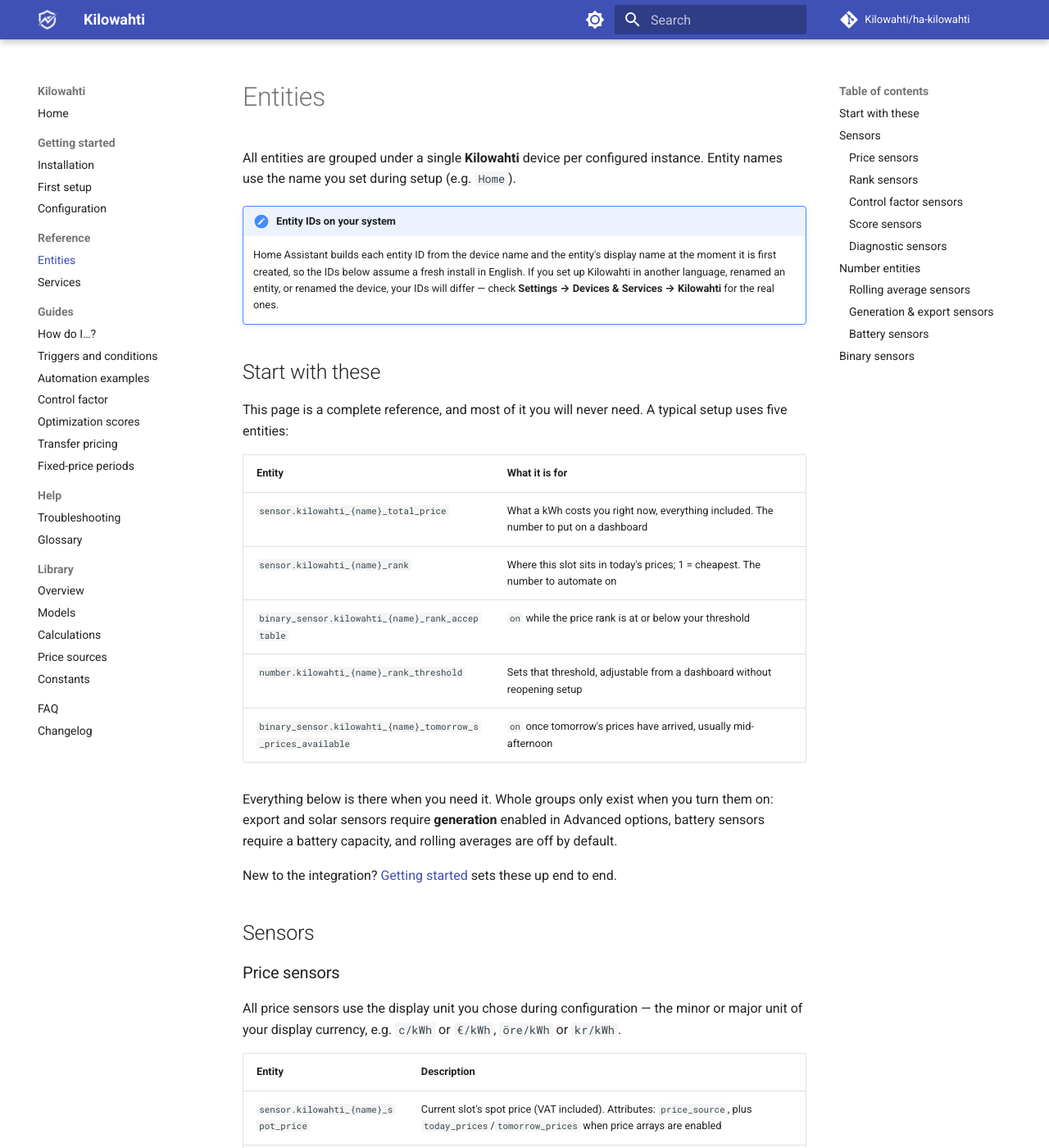
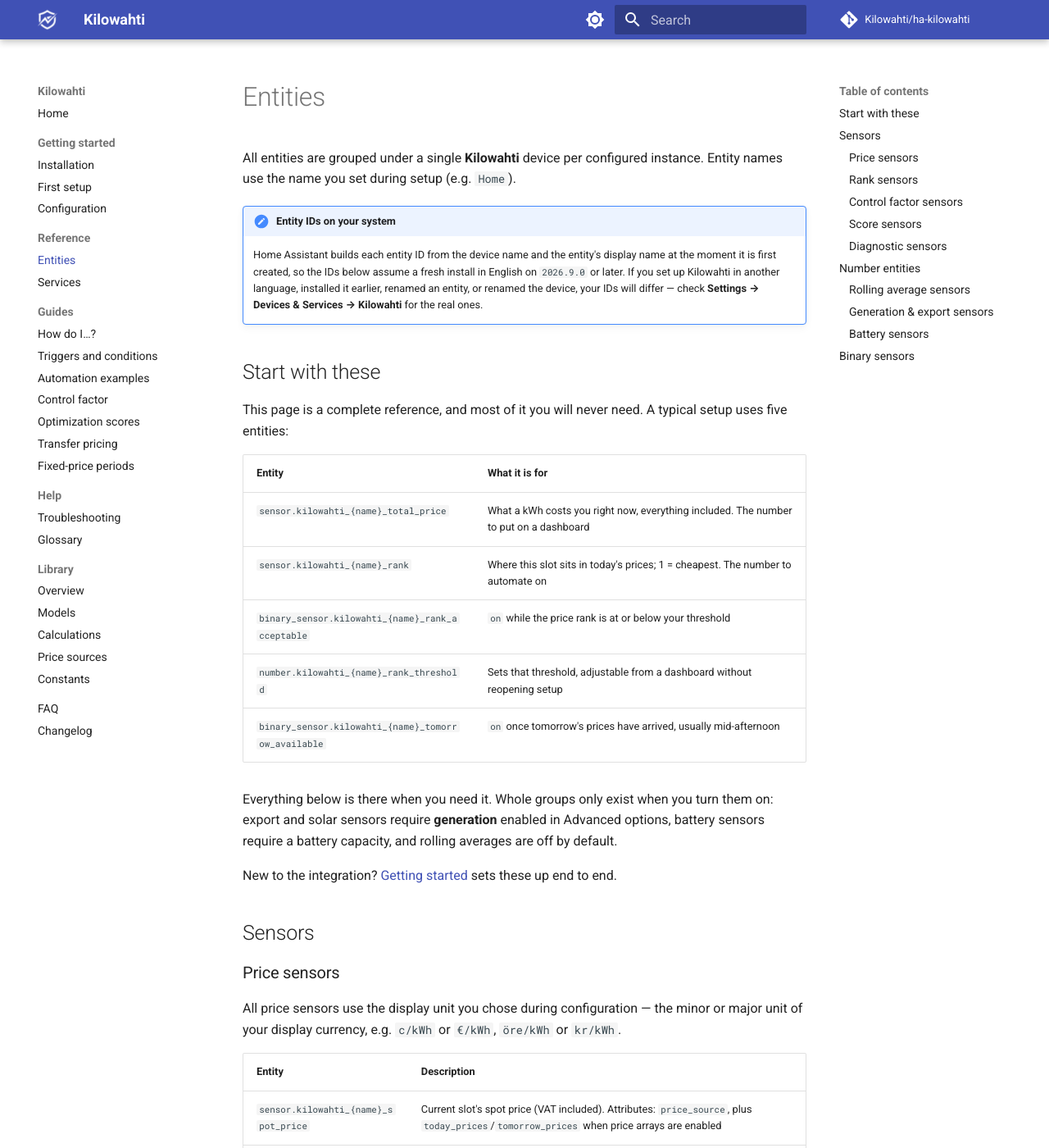
Before and after one commit to Kilowahti/kilowahti-docs, an MkDocs documentation site: the page built from docs/entities.md, in a window 1280 px wide and 1400 px high. Shown: the whole window at 82% size. Built offline with MkDocs 1.6.1 and Material for MkDocs 9.7.7, drawn with Linux system fonts in a browser that asks for light colours; comment, search, counter and statistics services are not loaded; some of the changed text lies outside the part shown.

Commit message:
Use the shortened tomorrow-available entity ID

```diff
--- a/docs/entities.md
+++ b/docs/entities.md
@@ -3,7 +3,7 @@
 All entities are grouped under a single **Kilowahti** device per configured instance. Entity names use the name you set during setup (e.g. `Home`).
 
 !!! note "Entity IDs on your system"
-    Home Assistant builds each entity ID from the device name and the entity's display name at the moment it is first created, so the IDs below assume a fresh install in English. If you set up Kilowahti in another language, renamed an entity, or renamed the device, your IDs will differ — check **Settings → Devices & Services → Kilowahti** for the real ones.
+    Home Assistant builds each entity ID from the device name and the entity's display name at the moment it is first created, so the IDs below assume a fresh install in English on `2026.9.0` or later. If you set up Kilowahti in another language, installed it earlier, renamed an entity, or renamed the device, your IDs will differ — check **Settings → Devices & Services → Kilowahti** for the real ones.
 
 ## Start with these
 
@@ -15,7 +15,7 @@
 | `sensor.kilowahti_{name}_rank` | Where this slot sits in today's prices; 1 = cheapest. The number to automate on |
 | `binary_sensor.kilowahti_{name}_rank_acceptable` | `on` while the price rank is at or below your threshold |
 | `number.kilowahti_{name}_rank_threshold` | Sets that threshold, adjustable from a dashboard without reopening setup |
-| `binary_sensor.kilowahti_{name}_tomorrow_s_prices_available` | `on` once tomorrow's prices have arrived, usually mid-afternoon |
+| `binary_sensor.kilowahti_{name}_tomorrow_available` | `on` once tomorrow's prices have arrived, usually mid-afternoon |
 
 Everything below is there when you need it. Whole groups only exist when you turn them on: export and solar sensors require **generation** enabled in Advanced options, battery sensors require a battery capacity, and rolling averages are off by default.
 
@@ -170,7 +170,7 @@
 | `binary_sensor.kilowahti_{name}_rank_acceptable` | On when current rank is at or below the configured threshold |
 | `binary_sensor.kilowahti_{name}_price_or_rank_acceptable` | On when either price or rank condition is met |
 | `binary_sensor.kilowahti_{name}_fixed_price_period_active` | On when a fixed-price period is currently active |
-| `binary_sensor.kilowahti_{name}_tomorrow_s_prices_available` | On when tomorrow's prices have been fetched |
+| `binary_sensor.kilowahti_{name}_tomorrow_available` | On when tomorrow's prices have been fetched |
 
 The following binary sensors are available when **generation is enabled**:
 
```
Also changed, not shown: docs/automations.md (+1 -1 lines), docs/faq.md (+1 -1 lines), docs/troubleshooting.md (+1 -1 lines).
